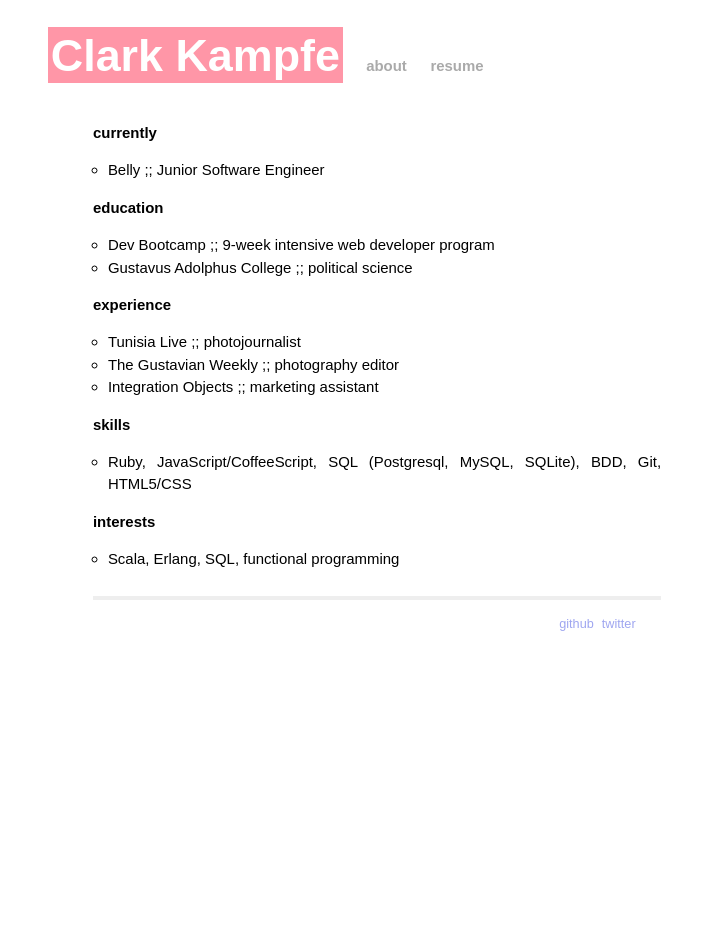
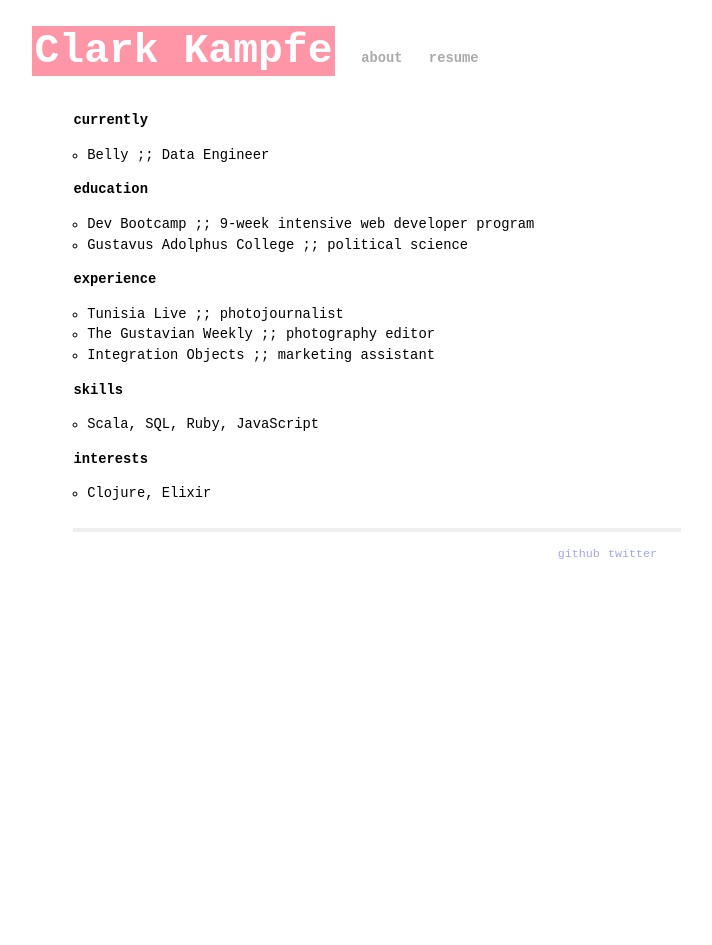
Before and after one commit to ckampfe/zeroclarkthirty.com, a Jekyll site: the page built from resume.html, in a window 1280 px wide. Shown: the whole page, without its empty margins (263-975 px from the left). Built offline with Jekyll 4.4.1, drawn with Linux system fonts in a browser that asks for light colours; Markdown is read by kramdown in place of the engine named in the settings; a script that is not in the unit is left out.

Commit message:
adjust style to mono, resume

```diff
--- a/_config.yml
+++ b/_config.yml
@@ -6,7 +6,7 @@ highlighter: pygments
 resume_datas:
   - header: currently
     contents:
-      - Belly ;; Junior Software Engineer
+      - Belly ;; Data Engineer
 
   - header: education
     contents:
@@ -21,8 +21,8 @@ resume_datas:
 
   - header: skills
     contents:
-      - Ruby, JavaScript/CoffeeScript, SQL (Postgresql, MySQL, SQLite), BDD, Git, HTML5/CSS
+      - Scala, SQL, Ruby, JavaScript
 
   - header: interests
     contents:
-      - Scala, Erlang, SQL, functional programming
+      - Clojure, Elixir
--- a/css/main.css
+++ b/css/main.css
@@ -22,7 +22,7 @@ html, body { height: 100%; }
 
 body {
   background-color: #FFF;
-  font: 13.34px sans-serif, Helvetica, Arial;
+  font: 13.34px monospace;
   font-size: small;
   text-align: center;
 }
@@ -75,7 +75,7 @@ li span {
 .site {
   font-size: 115%;
   text-align: justify;
-  width: 38em;
+  width: 44em;
   margin: 3em auto 2em;
   line-height: 1.5em;
 }
```
